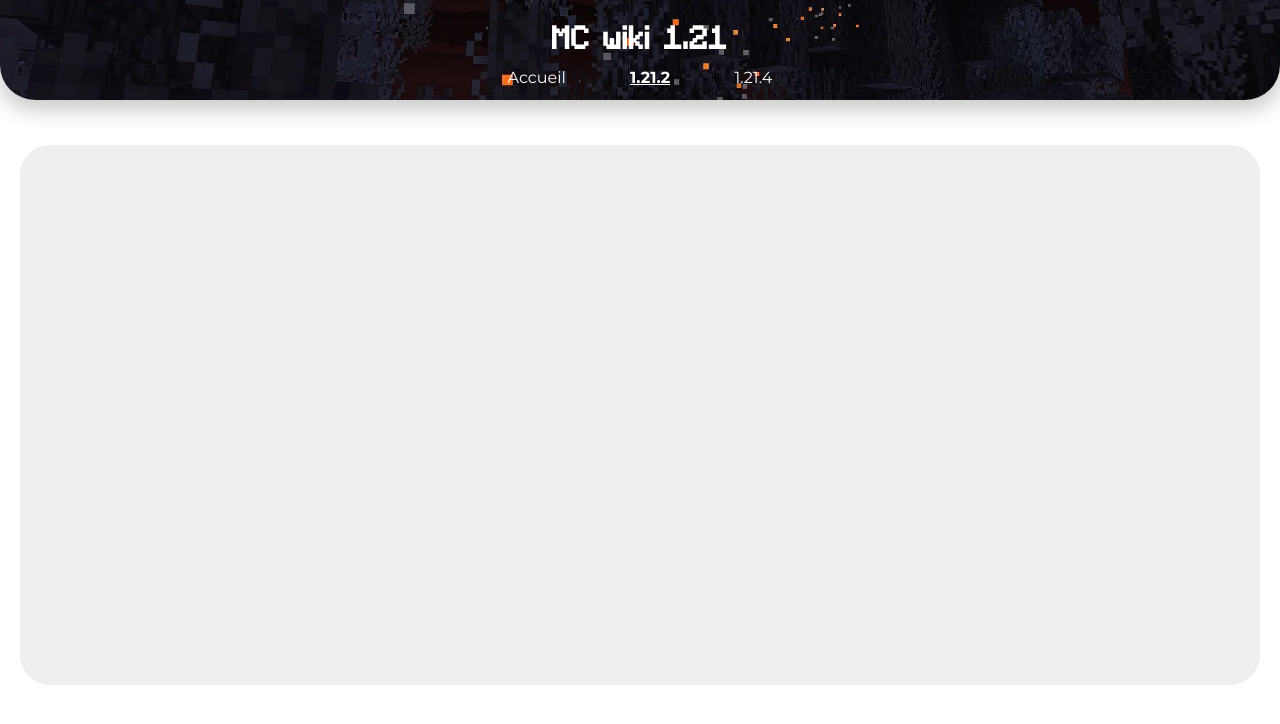
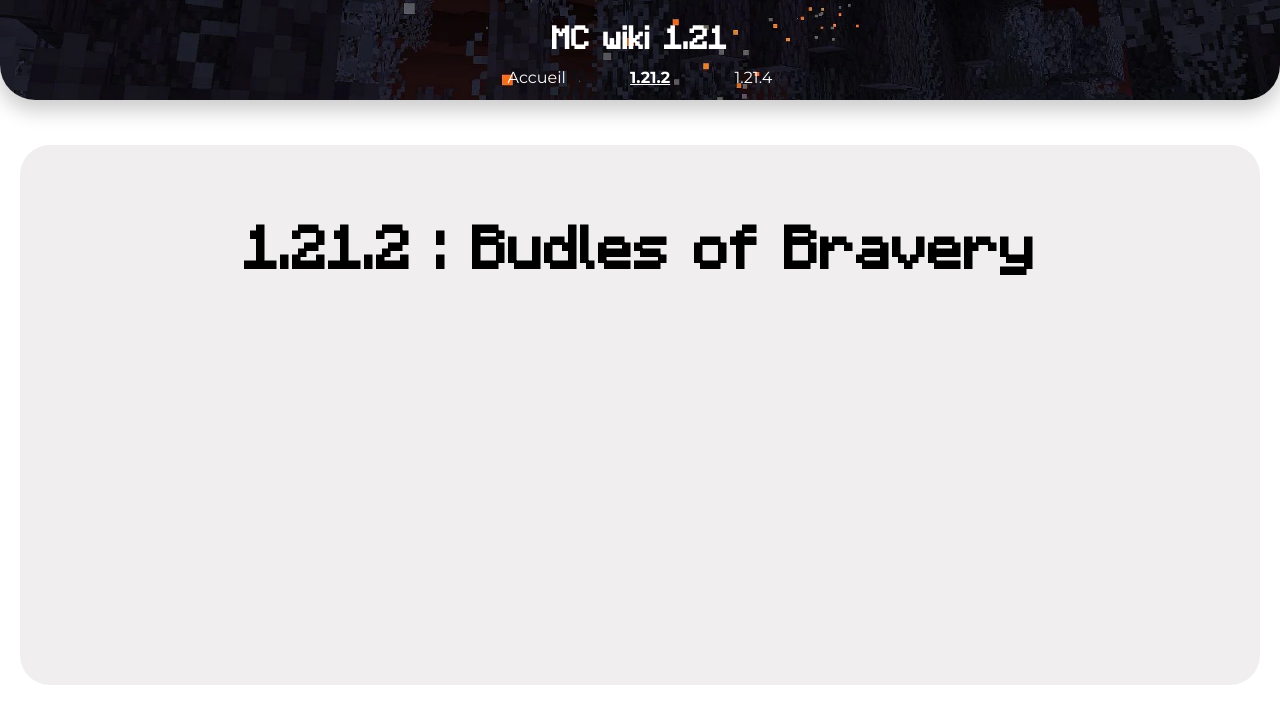
Before and after one commit to AugustinM9/mc_wiki, a plain HTML site: page html/1.21.2.html in a window 1280 px wide. Drawn offline with Linux system fonts and the light colour scheme.

Commit message:
20/01/2025 18:21:40

```diff
--- a/html/1.21.2.html
+++ b/html/1.21.2.html
@@ -18,7 +18,7 @@
         </div>
     </header>
     <main>
-
+        <h1 class="titre-central titre-page">1.21.2 : Budles of Bravery</h1>
     </main>
 </body>
 </html>
--- a/style/style.css
+++ b/style/style.css
@@ -92,6 +92,15 @@ main {
     min-height: 500px;
 }
 
+.titre-central {
+    font-size: 60px;
+    text-align: center;
+}
+
+.titre-page {
+    margin: 50px;
+}
+
 
 
 
```
